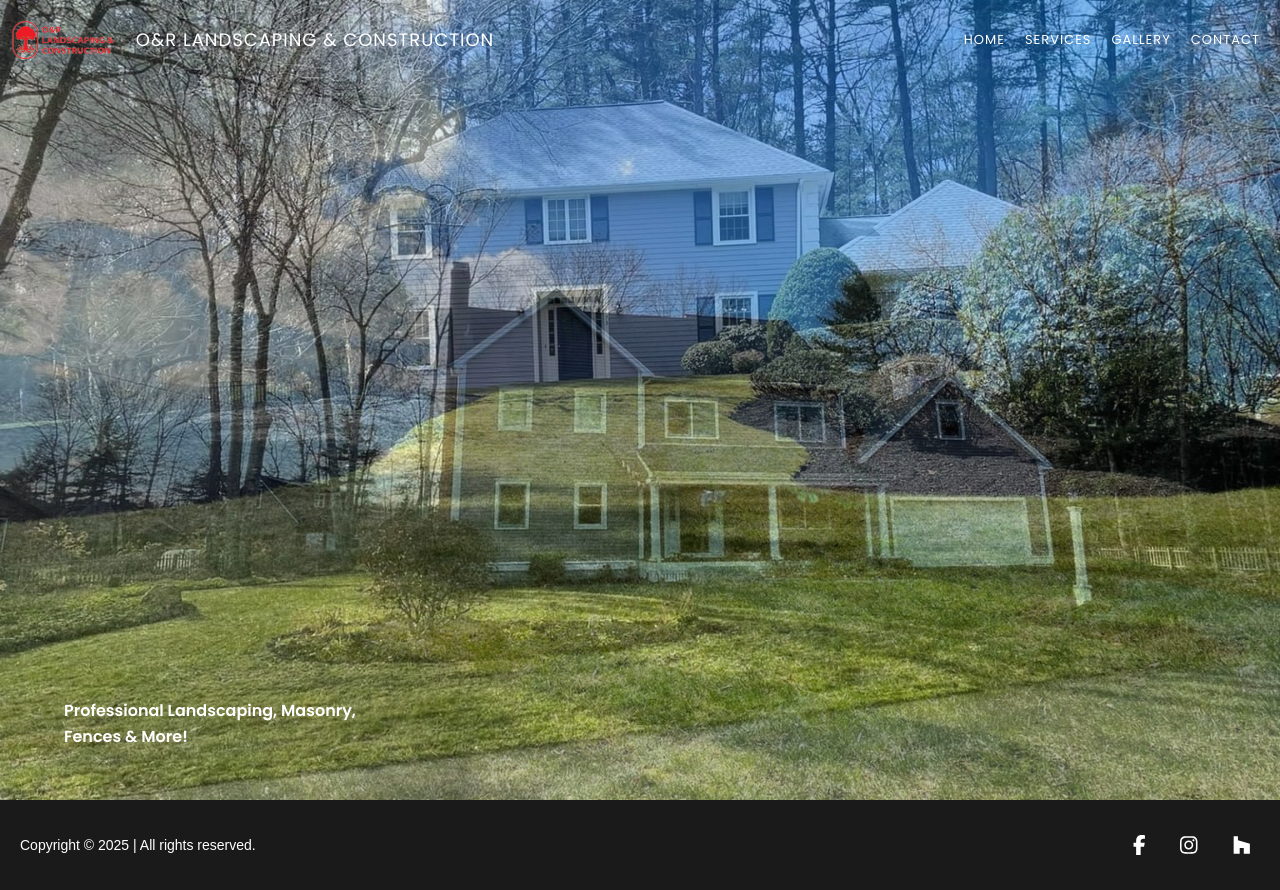
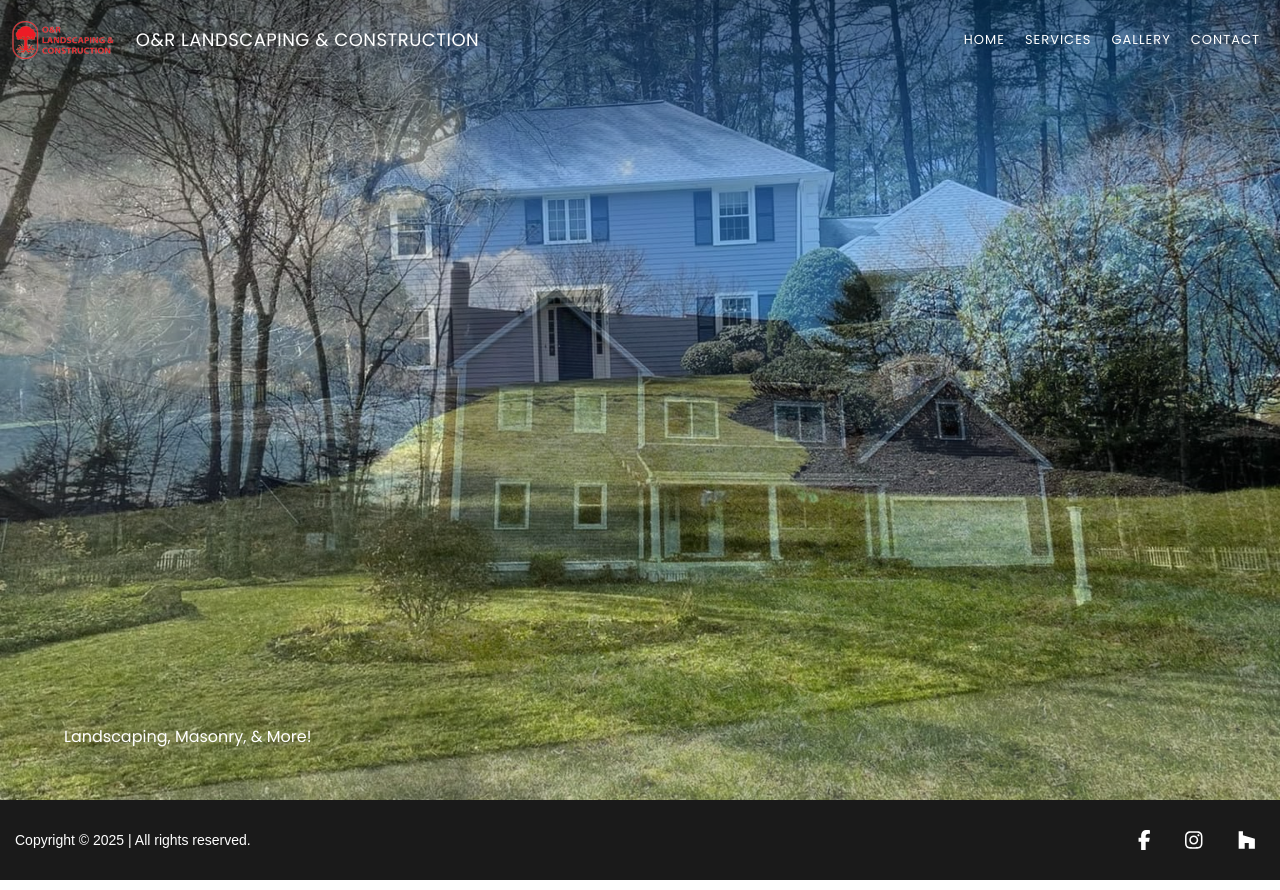
Before and after one commit to Jorwin-dev/o-r_llc, a React (Create React App) app in the folder business-landingpage/: page / in a window 1280 px wide. Built offline with nearby package versions, Linux system fonts and the light colour scheme; the HTML template or start-up script is replaced by a standard one.

Commit message:
Navbar Gradience & Font Optimizations

```diff
--- a/business-landingpage/src/components/footer/footer.css
+++ b/business-landingpage/src/components/footer/footer.css
@@ -2,7 +2,7 @@
   background: #1a1a1a;
   color: white;
   text-align: center;
-  padding: 20px;
+  padding: 15px;
   font-size: 14px;
   display: flex;
   justify-content: space-between;
--- a/business-landingpage/src/components/hero/Hero.css
+++ b/business-landingpage/src/components/hero/Hero.css
@@ -33,10 +33,11 @@
     max-width: 300px;
     font-size: 1rem;
     z-index: 2;
+    font-family: 'Poppins', sans-serif;
 }
 
 .hero-overlay h1 {
     font-size: 1rem;
-    font-weight: 600;
+    font-weight: 500;
     font-family: 'Poppins', sans-serif;
 }
--- a/business-landingpage/src/components/hero/Hero.js
+++ b/business-landingpage/src/components/hero/Hero.js
@@ -29,7 +29,7 @@ const Hero = () => {
 
         {/* Text Overlay */}
         <div className='hero-overlay'>
-            <h1>Professional Landscaping, Masonry, Fences & More!</h1>
+            <h1>Landscaping, Masonry, & More!</h1>
         </div>
     </div>
     );
--- a/business-landingpage/src/components/navbar/navbar.css
+++ b/business-landingpage/src/components/navbar/navbar.css
@@ -1,5 +1,5 @@
 .navbar {
-  position: absolute;
+  position: fixed;
   top: 0;
   left: 0;
   width: 100%;
@@ -8,8 +8,27 @@
   align-items: center;
   padding-top: 20px;
   background: transparent;
-  color: white;
   font-family: 'Poppins', sans-serif;
+  transition: background 0.3s ease-in-out;
+  z-index: 1000;
+}
+
+.navbar::after {
+  content: "";
+  position: absolute;
+  top: 0;
+  left: 0;
+  width: 100%;
+  height: 300px;
+  background: linear-gradient(to bottom, rgba(0, 0, 0, 0.4) 0%, rgba(0, 0, 0, 0.2) 40%, rgba(0, 0, 0, 0) 60%);
+  opacity: 0;
+  transition: opacity 0.3s ease-in-out;
+  pointer-events: none;
+  z-index: -1;
+}
+
+.navbar:hover::after {
+  opacity: 1;
 }
 
 .navbar-left {
@@ -24,8 +43,9 @@
 
 .navbar-title {
   font-size: 18px;
-  font-weight: 500;
-  letter-spacing: 1px;
+  font-weight: 400;
+  letter-spacing: .5px;
+  color: white;
 }
 
 .navbar-right {
--- a/business-landingpage/src/index.css
+++ b/business-landingpage/src/index.css
@@ -2,12 +2,13 @@
 
 body {
   margin: 0;
-  font-family: -apple-system, BlinkMacSystemFont 'Poppins', 'Segoe UI', 'Roboto', 'Oxygen',
+  font-family: 'Poppins', -apple-system, BlinkMacSystemFont, 'Segoe UI', 'Roboto', 'Oxygen',
     'Ubuntu', 'Cantarell', 'Fira Sans', 'Droid Sans', 'Helvetica Neue', sans-serif;
   -webkit-font-smoothing: antialiased;
   -moz-osx-font-smoothing: grayscale;
 }
 
+
 code {
   font-family: source-code-pro, Menlo, Monaco, Consolas, 'Courier New',
     monospace;
```
